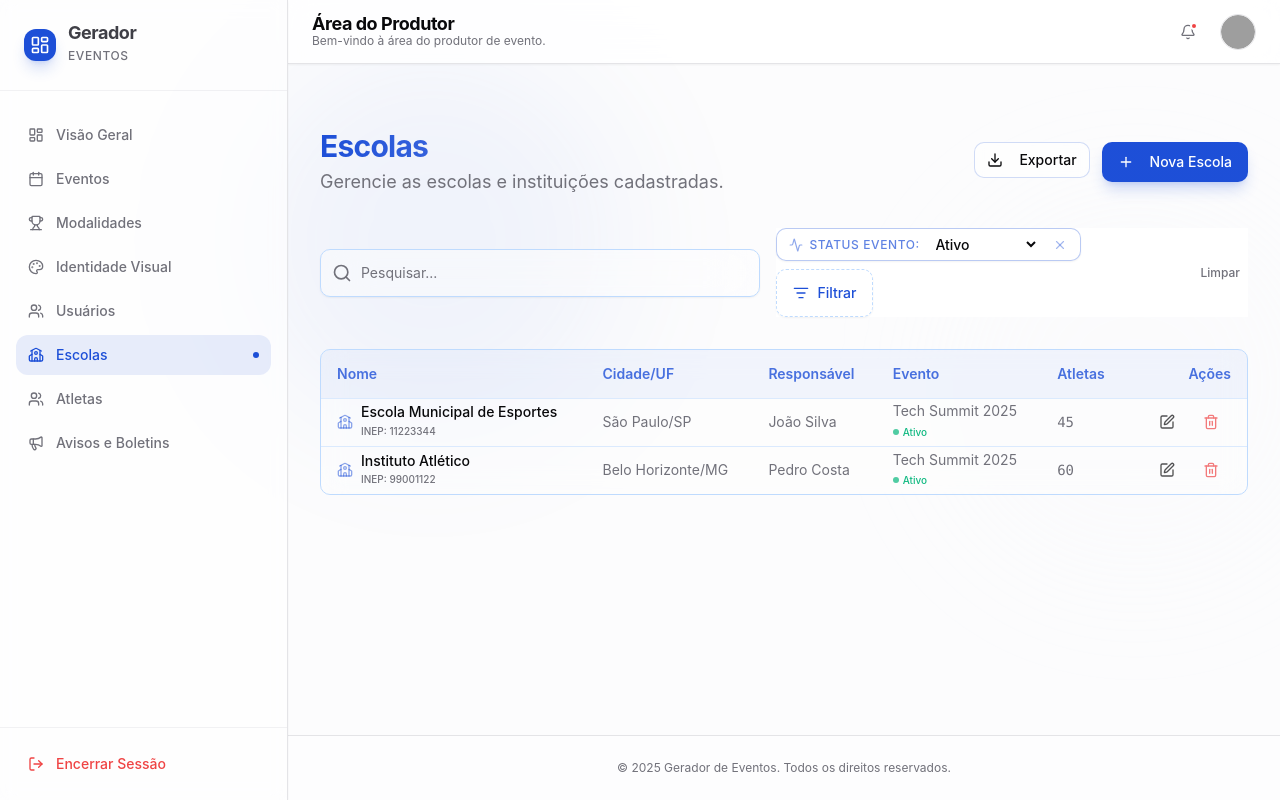
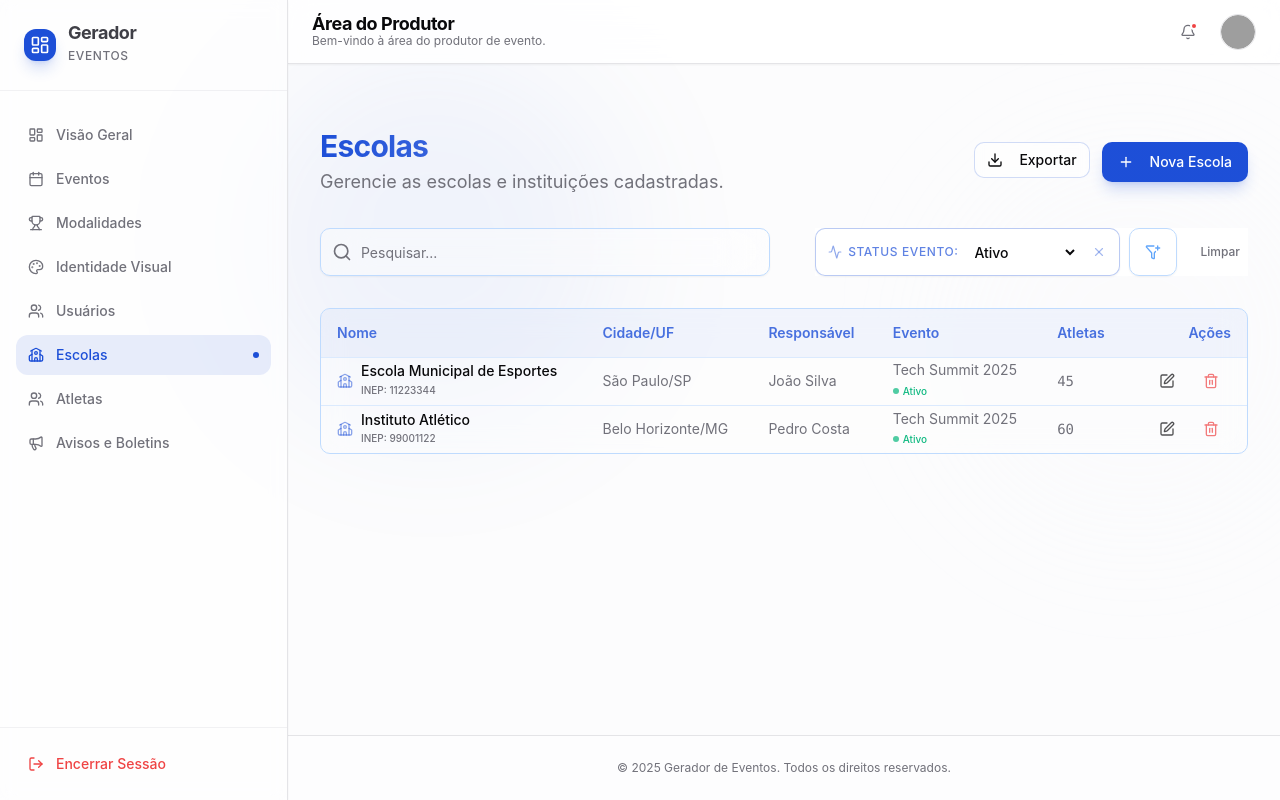
Before and after one commit to AtilaMedeiros/gerador-de-eventos_ultimo, a React (Vite) app: page /area-do-produtor/escolas in a window 1280 px wide. Shown: the top 800 px of the page. Built offline with nearby package versions, Linux system fonts and the light colour scheme; sample sign-in values are in the browser's storage; grey boxes are pictures that could not be loaded.

Commit message:
feat: ajusta a altura dos tags de filtro e atualiza o botão de filtro para usar um ícone SVG.

```diff
--- a/src/components/ui/filters.tsx
+++ b/src/components/ui/filters.tsx
@@ -66,7 +66,7 @@ export function Filters({ fields, filters, onChange, addButton, className }: Fil
                 const field = getField(filter.field)
                 if (!field) return null
                 return (
-                    <div key={filter.id} className="group flex items-center gap-2 bg-white/80 backdrop-blur-md border border-primary/30 rounded-md px-3 py-1.5 text-sm shadow-sm transition-all hover:border-primary/60 hover:bg-white hover:shadow-md animate-in fade-in zoom-in-95 duration-200">
+                    <div key={filter.id} className="group flex items-center gap-2 bg-white/80 backdrop-blur-md border border-primary/30 rounded-md px-3 h-12 text-sm shadow-sm transition-all hover:border-primary/60 hover:bg-white hover:shadow-md animate-in fade-in zoom-in-95 duration-200">
                         <span className="text-primary/70 flex items-center gap-1.5 text-xs font-medium uppercase tracking-wider">
                             {field.icon && <span className="opacity-70">{field.icon}</span>}
                             {field.label}:
--- a/src/pages/dashboard/basic-registration/SchoolsList.tsx
+++ b/src/pages/dashboard/basic-registration/SchoolsList.tsx
@@ -244,10 +244,13 @@ export default function SchoolsList() {
                             addButton={
                                 <Button
                                     size="sm"
-                                    className="h-12 gap-2 rounded-md px-4 bg-white/40 dark:bg-black/40 backdrop-blur-xl border border-dashed border-blue-200 dark:border-blue-800 text-primary hover:bg-primary/5 hover:border-primary shadow-sm hover:shadow-md transition-all duration-300 hover:scale-[1.02]"
+                                    className="h-12 w-12 p-0 rounded-md bg-white/40 dark:bg-black/40 backdrop-blur-xl border border-blue-200 dark:border-blue-800 hover:bg-primary/5 hover:border-primary shadow-sm hover:shadow-md transition-all duration-300 hover:scale-[1.02]"
                                 >
-                                    <ListFilter className="h-4 w-4" />
-                                    Filtrar
+                                    <svg xmlns="http://www.w3.org/2000/svg" width="24" height="24" viewBox="0 0 24 24" fill="none" stroke="currentColor" strokeWidth="2" strokeLinecap="round" strokeLinejoin="round" className="h-5 w-5 text-blue-400" aria-hidden="true">
+                                        <path d="M13.354 3H3a1 1 0 0 0-.742 1.67l7.225 7.989A2 2 0 0 1 10 14v6a1 1 0 0 0 .553.895l2 1A1 1 0 0 0 14 21v-7a2 2 0 0 1 .517-1.341l1.218-1.348"></path>
+                                        <path d="M16 6h6"></path>
+                                        <path d="M19 3v6"></path>
+                                    </svg>
                                 </Button>
                             }
                         />
```
